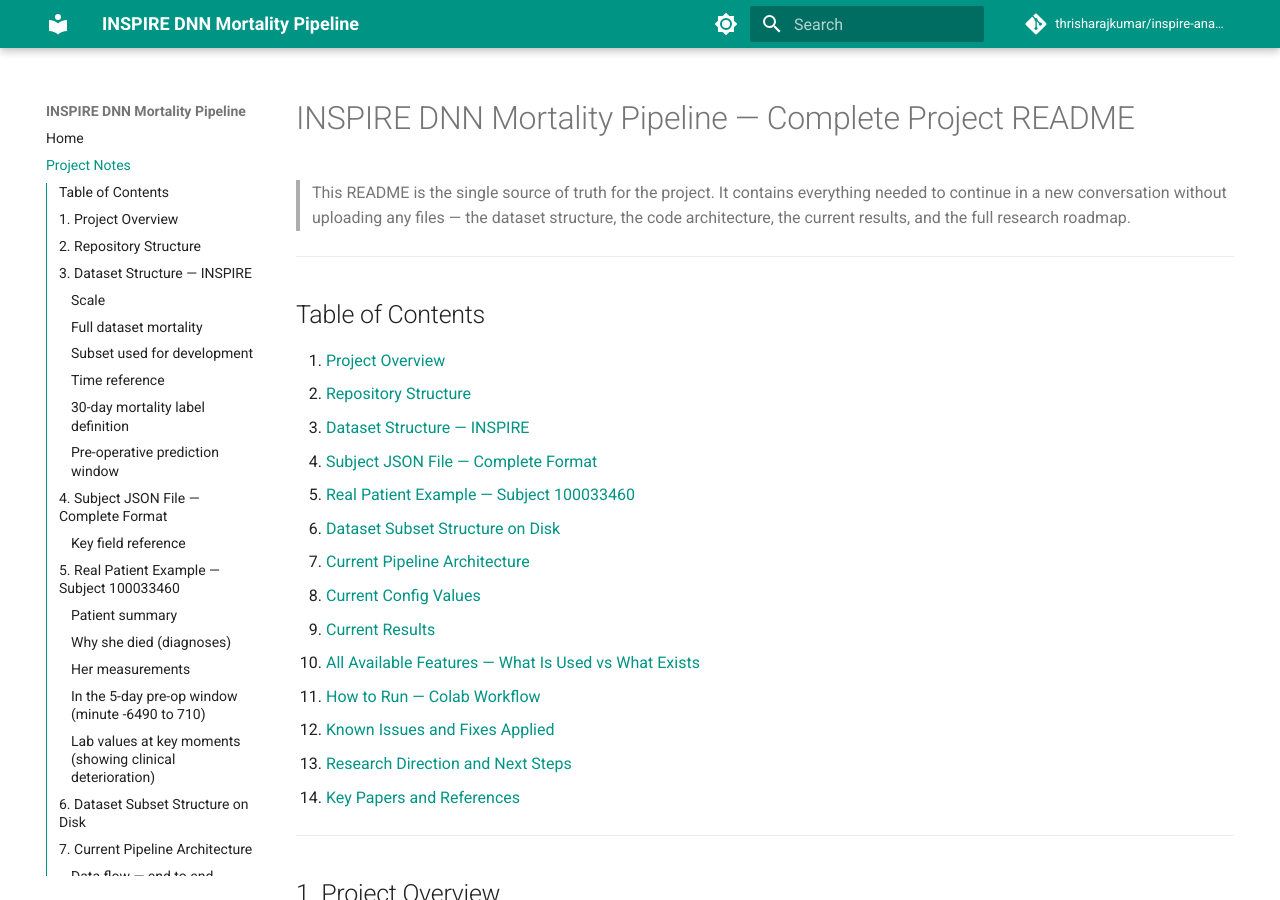
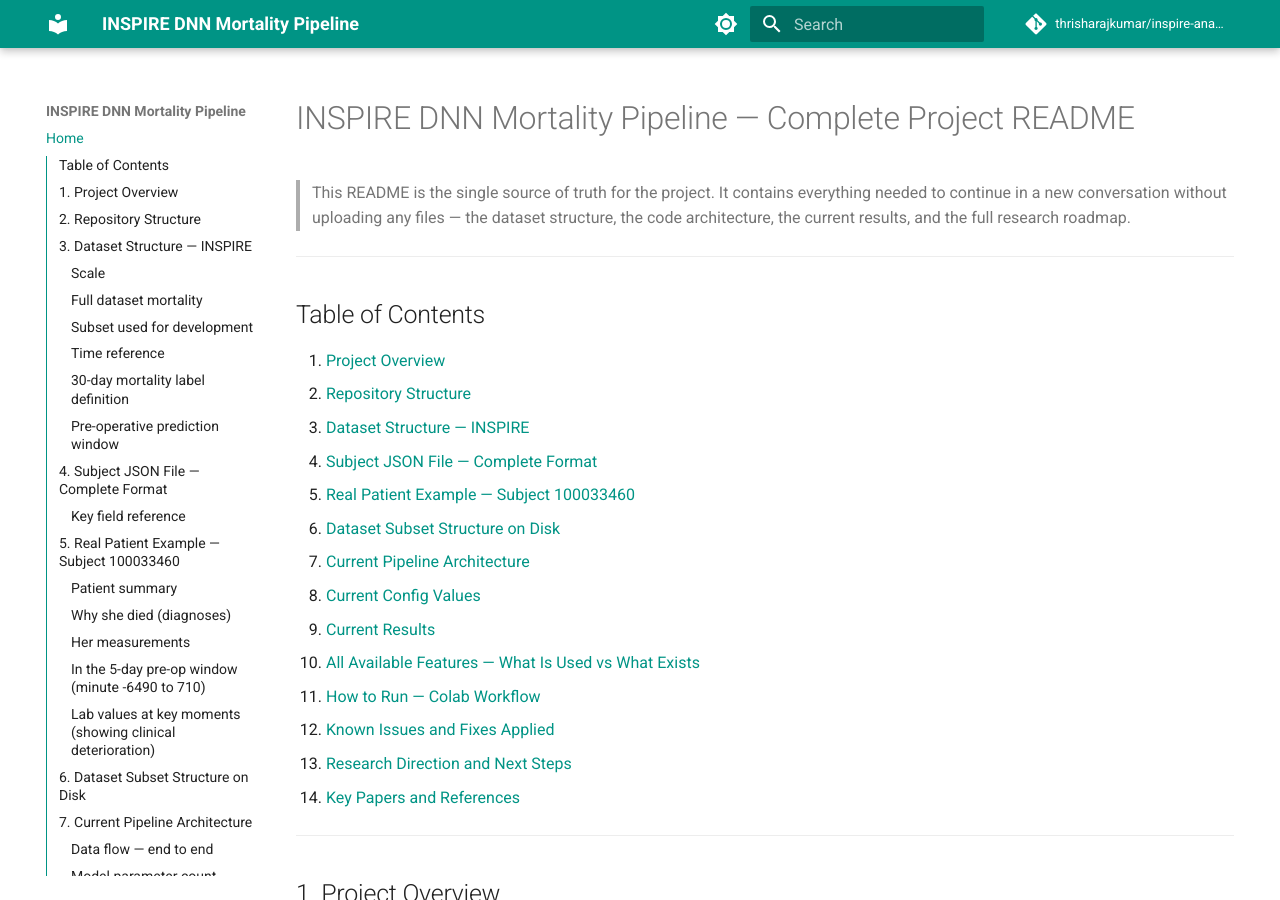
Before and after one commit to thrisharajkumar/inspire-analysis-thrisha, an MkDocs documentation site: the page built from docs/notes.md, in a window 1280 px wide and 900 px high. Built offline with MkDocs 1.6.1 and Material for MkDocs 9.7.7, drawn with Linux system fonts in a browser that asks for light colours; comment, search, counter and statistics services are not loaded.

Commit message:
mkdocs update

```diff
--- a/mkdocs.yml
+++ b/mkdocs.yml
@@ -8,8 +8,7 @@ docs_dir: docs
 site_dir: site
 
 nav:
-  - Home: README.md
-  - Project Notes: notes.md
+  - Home: notes.md
   - INSPIRE Project Notes: INSPIRE_Project_Notes.md
   - Feature Audit Findings: feature_audit_findings.md   # new
 theme:
```
